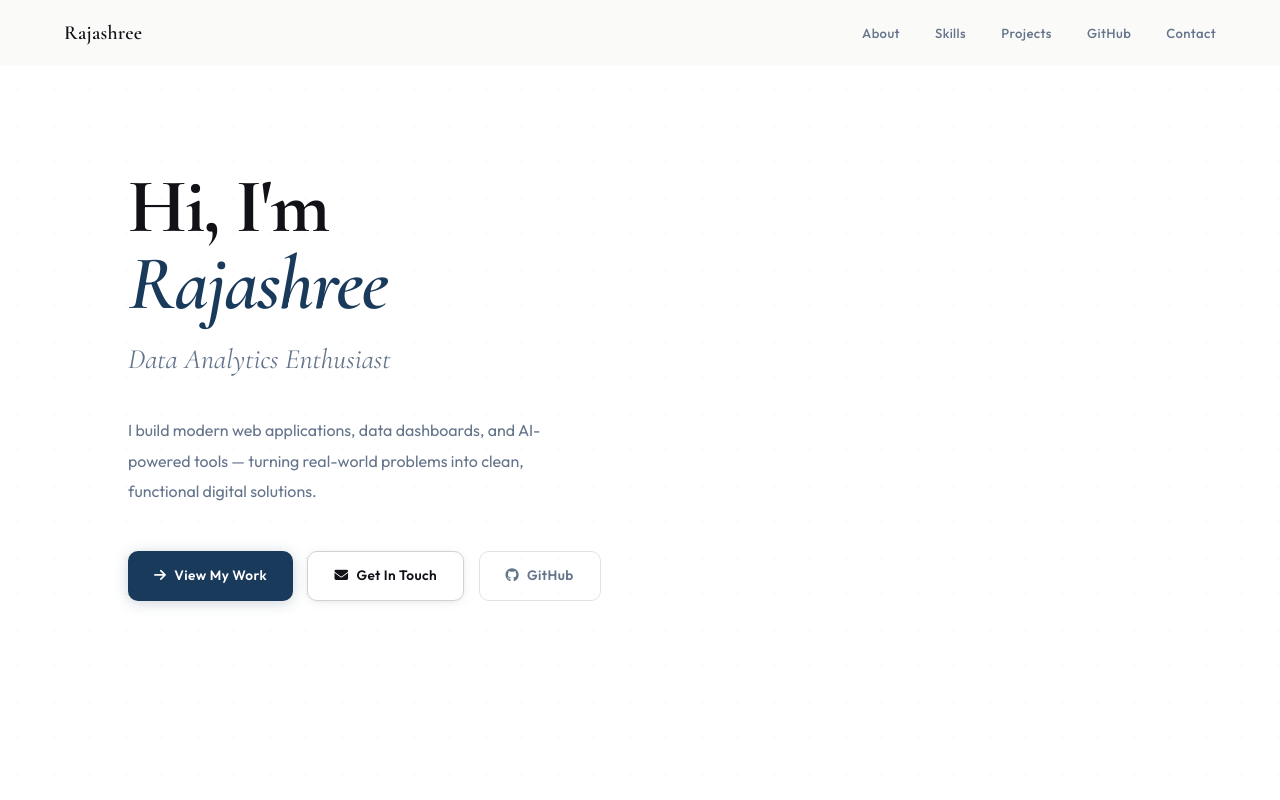
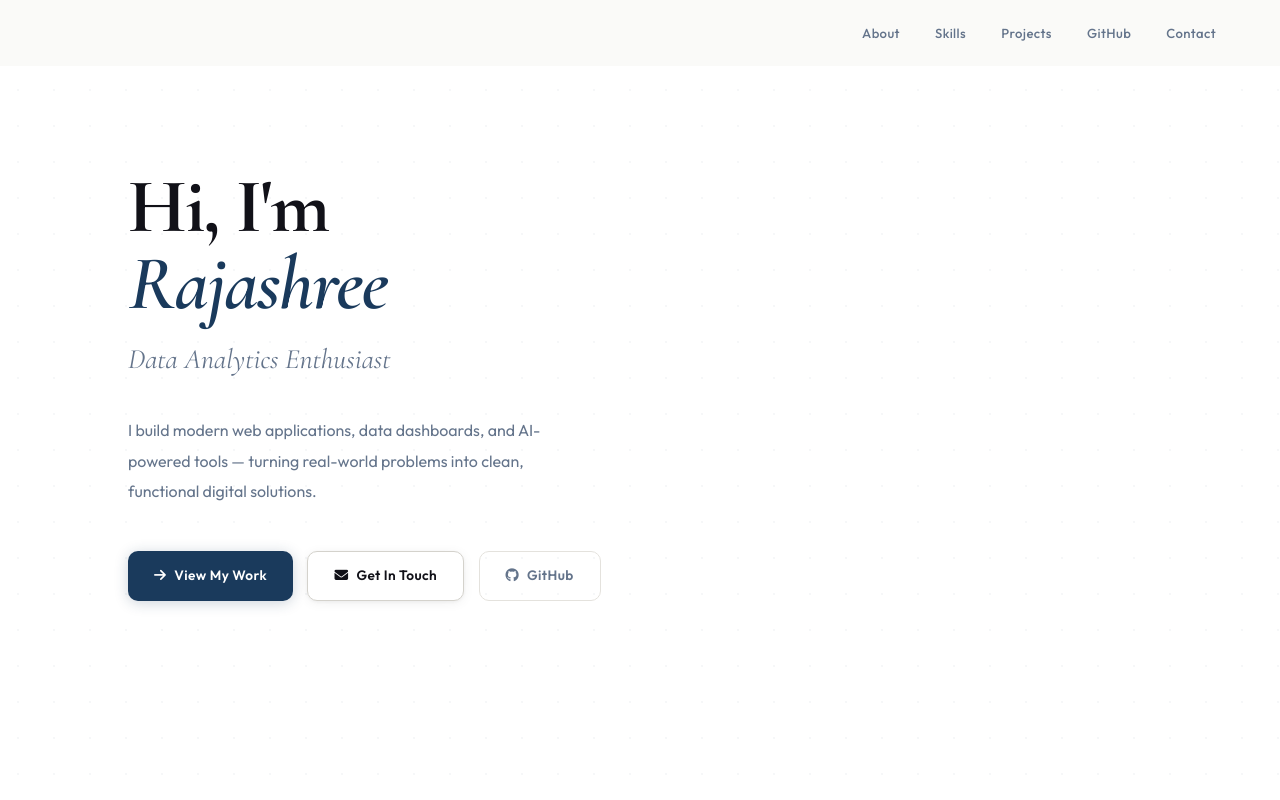
Before and after one commit to rajashreeprabha/portfolio, a plain HTML site: page index.html in a window 1280 px wide. Shown: the top 800 px of the page. Drawn offline with nearby package versions, Linux system fonts and the light colour scheme.

Commit message:
Remove name from navigation logo

```diff
--- a/index.html
+++ b/index.html
@@ -525,7 +525,6 @@ footer{
 <!-- NAV -->
 <nav id="nav">
   <a href="#hero" class="n-logo">
-    <div class="n-name">Rajashree</div>
   </a>
   <ul class="n-links">
     <li><a href="#about">About</a></li>
```
